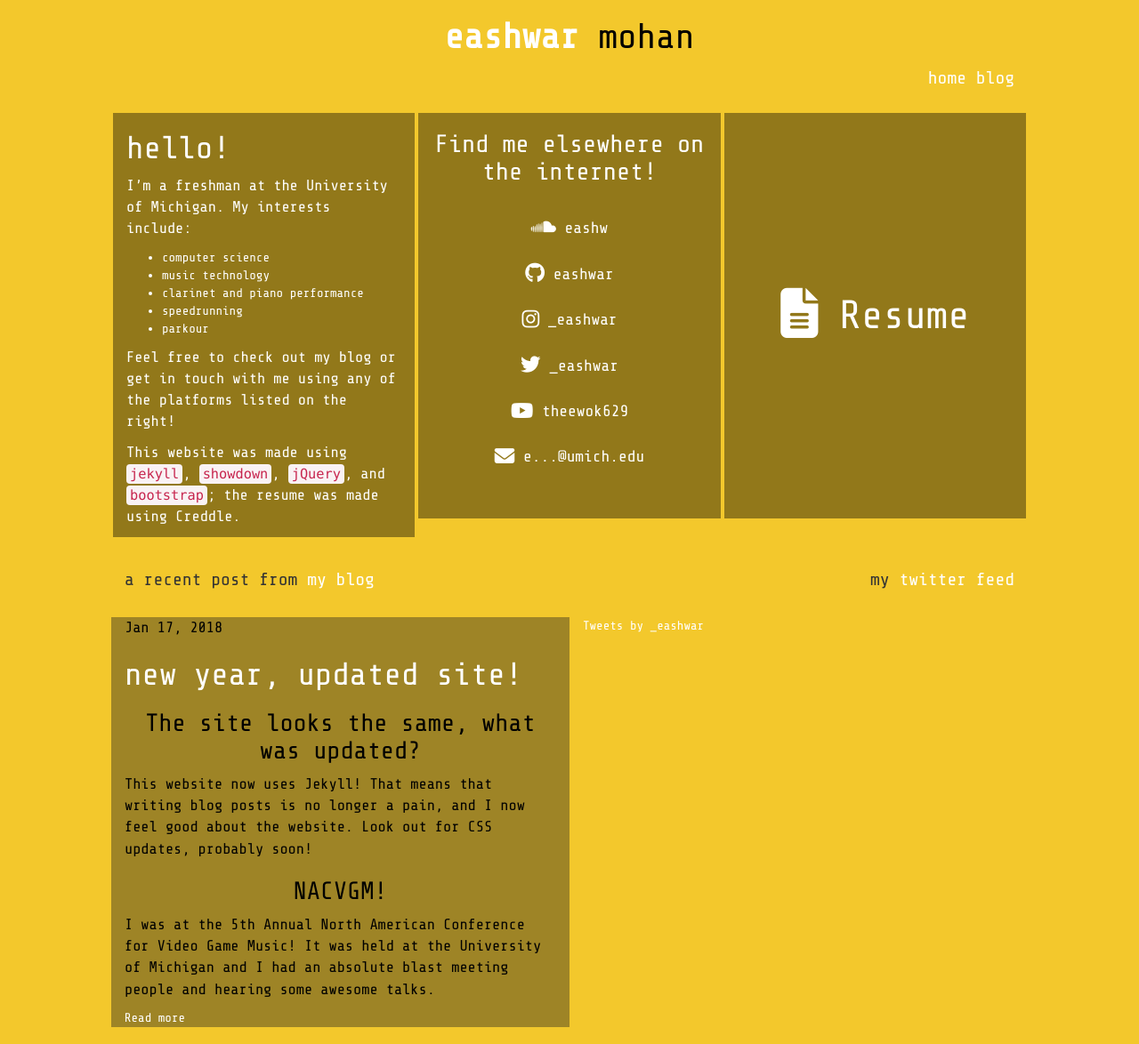
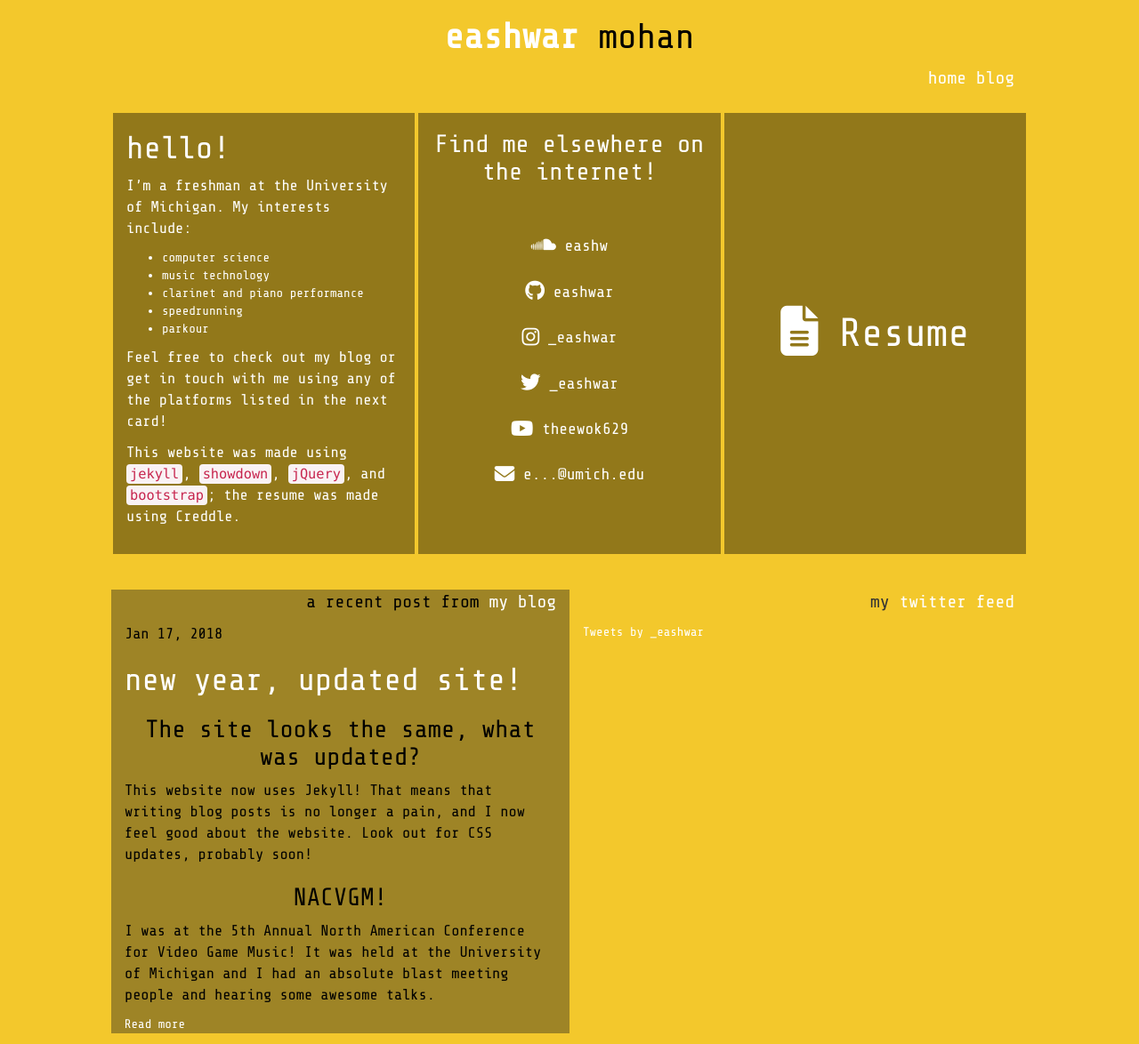
Before and after one commit to eashwar/eash.dev, a Jekyll site: the page built from index.html, in a window 1280 px wide. Shown: the whole page at 89% size. Built offline with Jekyll 4.4.1, drawn with Linux system fonts in a browser that asks for light colours; nearby versions of some CDN libraries; comment, search, counter and statistics services are not loaded.

Commit message:
fix latest post hyperlink, update homepage for better mobile support

```diff
--- a/about.md
+++ b/about.md
@@ -10,6 +10,6 @@
 * speedrunning
 * parkour
 
-Feel free to check out my blog or get in touch with me using any of the platforms listed on the right!
+Feel free to check out my blog or get in touch with me using any of the platforms listed in the next card!
 
 This website was made using [`jekyll`](https://jekyllrb.com/), [`showdown`](https://github.com/showdownjs/showdown), [`jQuery`](http://jquery.com), and [`bootstrap`](http://getbootstrap.com/); the resume was made using [Creddle](http://creddle.io).
--- a/index.html
+++ b/index.html
@@ -23,7 +23,7 @@
 		{% include navbar.html %}
 
 		<div class="row">
-			<div class="col-lg-4 col-md-6 col-sm-6 about" id="info">
+			<div class="col-lg-4 col-md-6 col-sm-12 about" id="info">
 				{% for page in site.pages limit:1 %}
 					{% if page.title == "about" %}
 						{{ page.content }}
@@ -32,9 +32,10 @@
 			</div>
 
 			<!-- External Links -->
-			<div class="col-lg-4 col-md-6 col-sm-6 about links">
+			<div class="col-lg-4 col-md-6 col-sm-12 about links">
 				<h3>Find me elsewhere on the internet!</h3>
 				<!--  Soundcloud embed -->
+				<br>
 				<div class="extlink">
 					<br>
 					<a href="https://soundcloud.com/eashw" target="_blank">
@@ -103,16 +104,9 @@
 		</div>
 		<br>
 		<div class="row">
-			<div class="col-sm-6">
-				<p style="text-align: left; font-size: 20px">a recent post from <a href="{{site.url}}/blog.html">my blog</a></p>
-			</div>
-			<div class="col-sm-6">
-				<p style="text-align: right; font-size: 20px"> my <a href="https://www.twitter.com/_eashwar/">twitter feed</a></p>
-			</div>
-		</div>
-		<div class="row">
 			{% for post in site.posts limit:1 %}
 				<div class="col-md-12 col-lg-6 post" id={{post.title}}>
+					<p style="text-align: right; font-size: 20px">a recent post from <a href="{{site.url}}/blog.html">my blog</a></p>
 					{{ post.excerpt }}
 					{% if post.content contains site.excerpt_separator %}
 					<a href="{{ site.baseurl }}{{ post.url }}">Read more</a>
@@ -120,6 +114,7 @@
 				</div>
 			{% endfor %}
 			<div class="col-md-12 col-lg-6 twitter-feed">
+				<p style="text-align: right; font-size: 20px"> my <a href="https://www.twitter.com/_eashwar/">twitter feed</a></p>
 				<a class="twitter-timeline" href="https://twitter.com/_eashwar" data-height="800" data-chrome="nofooter noscrollbar noborders transparent" data-tweet-limit="3">Tweets by _eashwar</a>
 				<script async src="https://platform.twitter.com/widgets.js" charset="utf-8"></script>
 			</div>
--- a/styles/style.css
+++ b/styles/style.css
@@ -58,7 +58,7 @@
 .about {
     color: white;
     background-color: rgba(0, 0, 0, 0.4);
-    min-height: 460px;
+    min-height: 500px;
     border: solid #f3c82c 2.5px;
 }
 
@@ -72,7 +72,7 @@
     display: flex;
     justify-content: center;
     align-items: center;
-    min-height: 460px;
+    min-height: 500px;
     border: solid #f3c82c 2.5px;
 }
 
```
Also changed, not shown: _posts/2018-01-17-new-year-new-site.md (+1 -1 lines).
